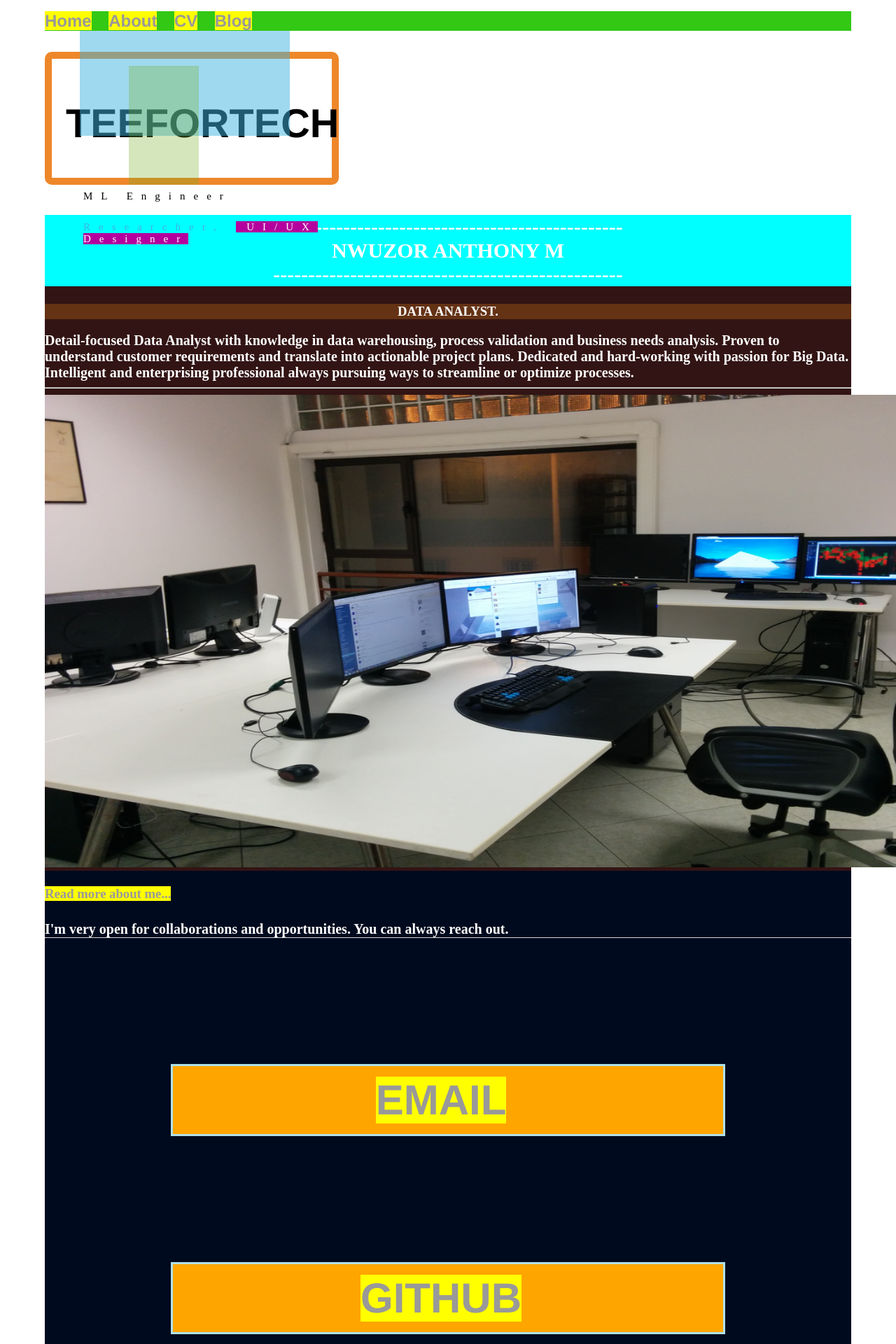
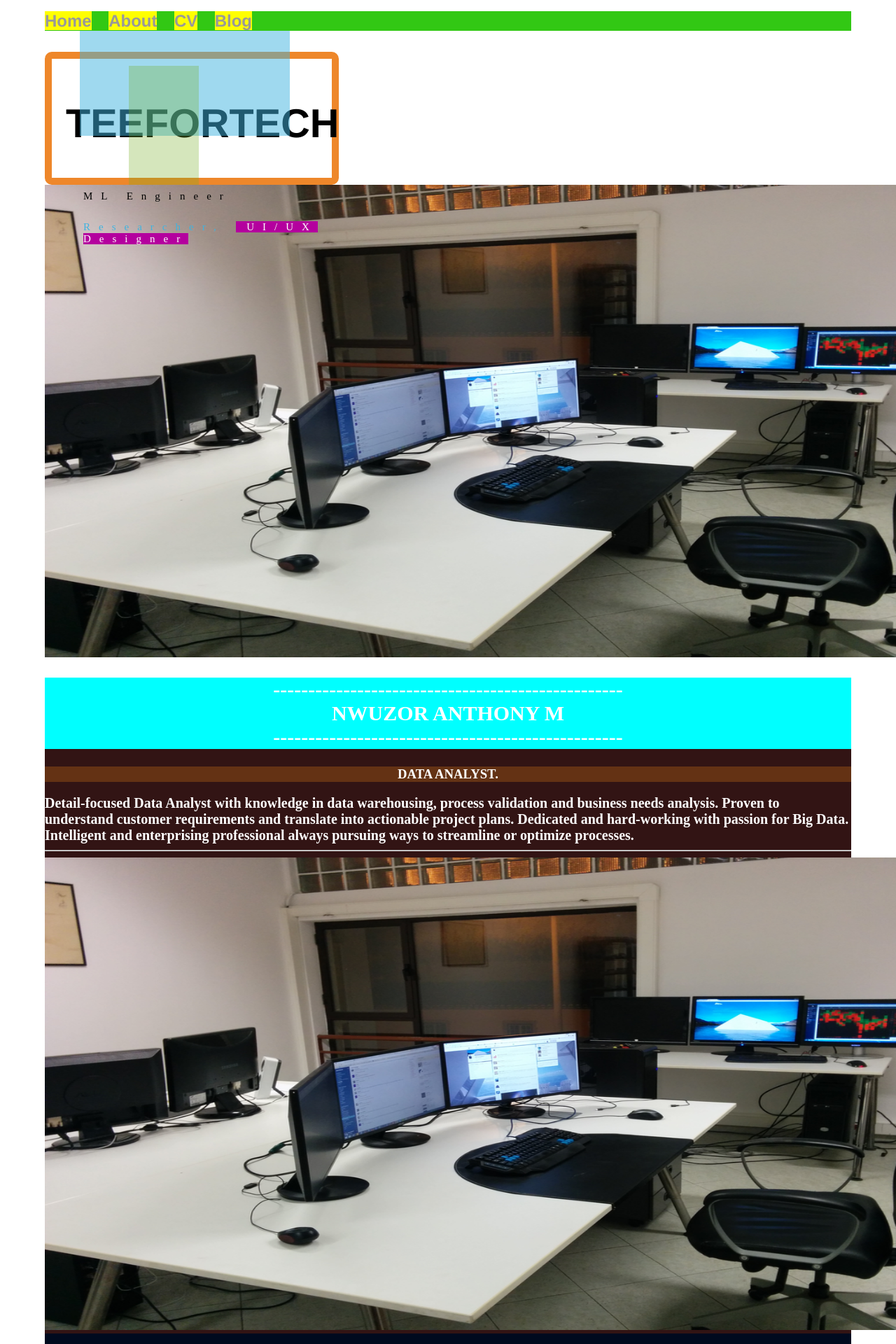
Before and after one commit to teefortech/teefortech.github.io, a Jekyll site: the page index.html, which Jekyll copies as it is, in a window 1280 px wide. Shown: the top 1920 px of the page at 70% size. Built offline with Jekyll 4.4.1, drawn with Linux system fonts in a browser that asks for light colours.

Commit message:
Update index.html

```diff
--- a/index.html
+++ b/index.html
@@ -43,6 +43,8 @@ a:active {
     <span style="background-color:#B4009E;color:#ffffff;"> UI/UX Designer</span></div>
   </div>
 </div>
+	 <img src="Teeprog4.png" alt="TeeCode" width="1355" height="675">
+
 <br>
 <div>
 <div style="background-color: rgb(50, 20, 20); font-family: Times New Roman">
```
